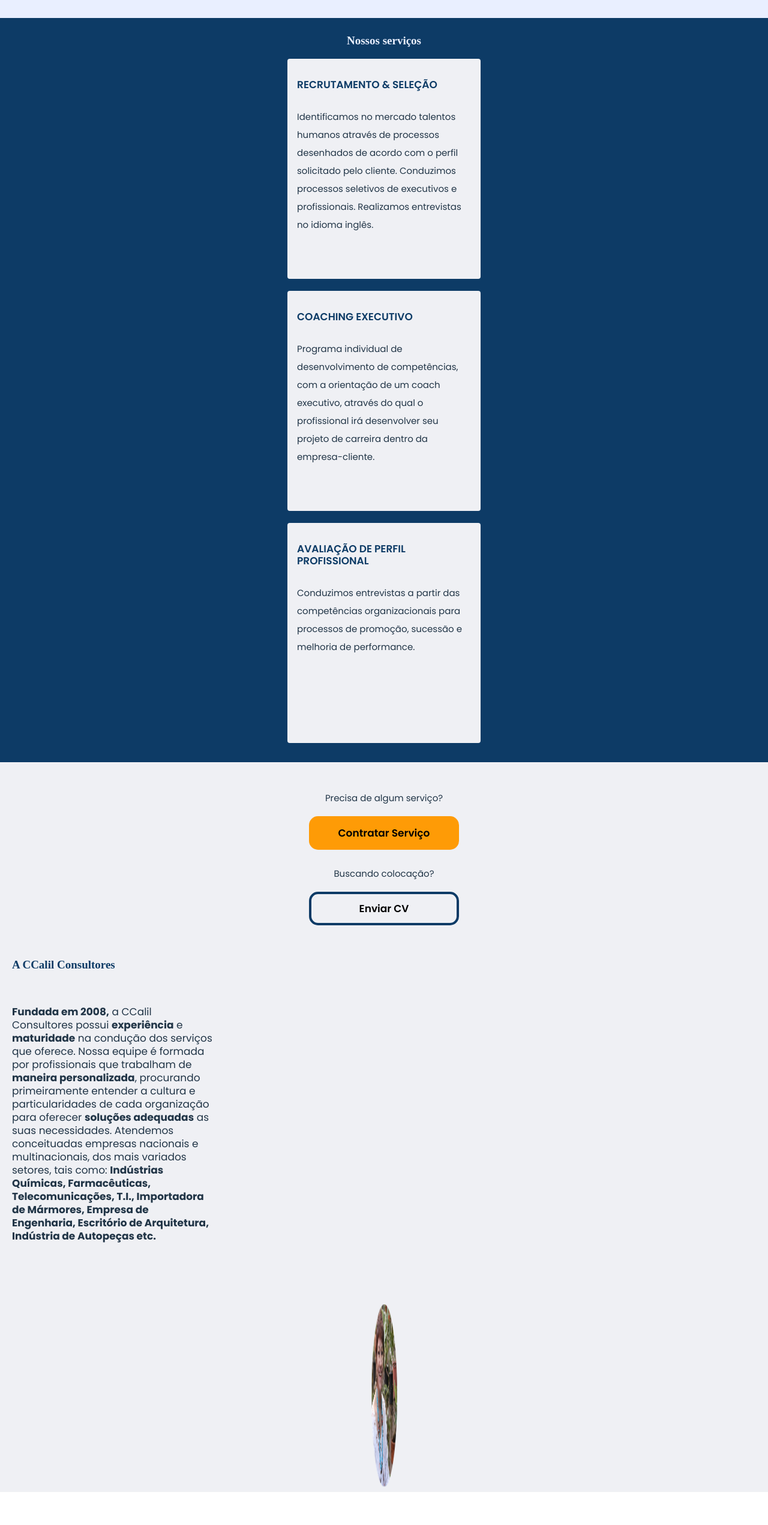
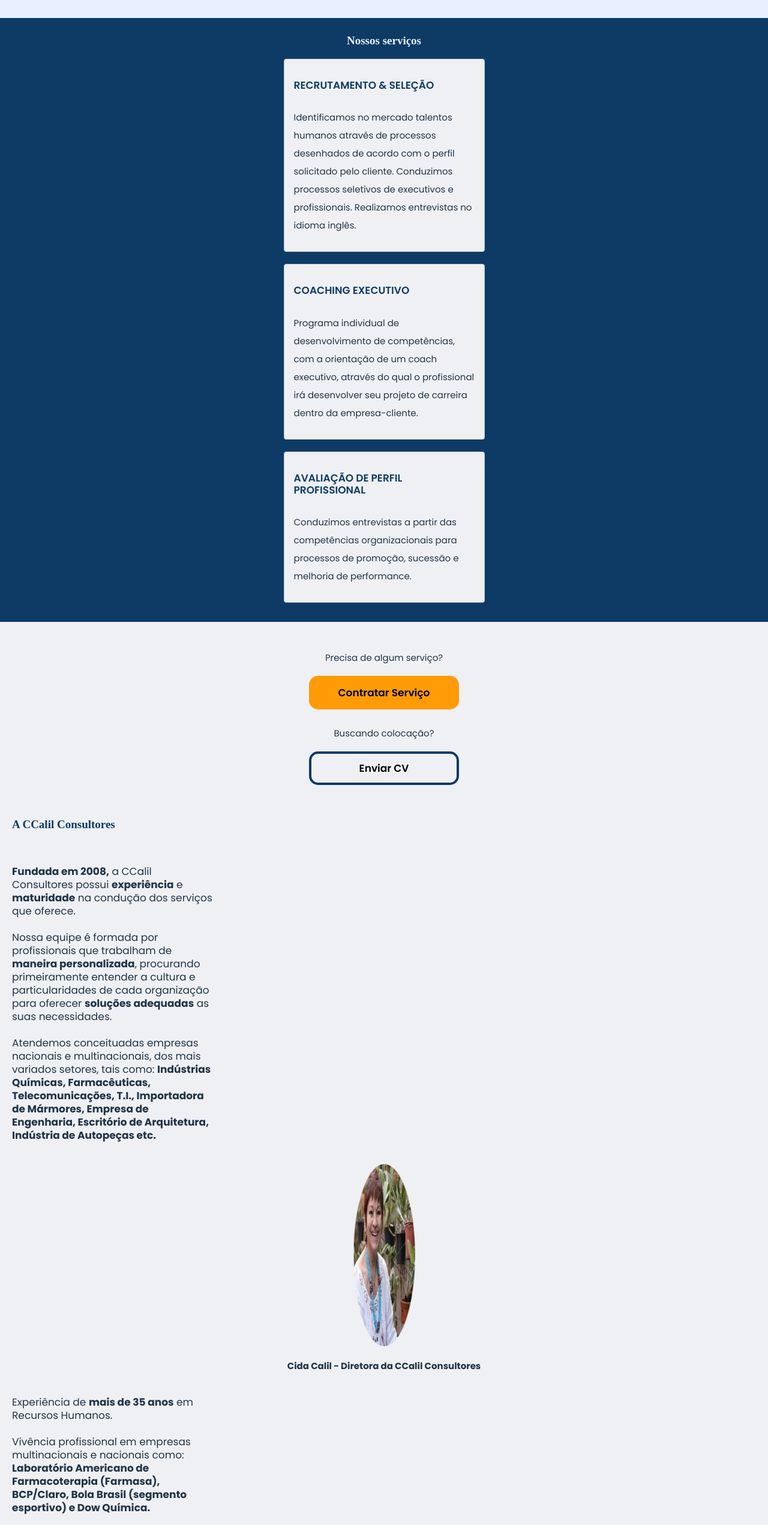
Before and after one commit to xossiane/CCalil_Consultants, a React (Vite) app: page / in a window 1280 px wide. Shown: the part 1383-3926 px from the top of the page at 60% size. Before the commit the page ends 3871 px from the top, so only its background shows below. Built offline with nearby package versions, Linux system fonts and the light colour scheme; a web font is replaced by a local one.

Commit message:
Add: CardText props

```diff
--- a/src/components/molecules/CardText/index.jsx
+++ b/src/components/molecules/CardText/index.jsx
@@ -1,25 +1,14 @@
 import React from 'react'
 import styles from './styles.module.scss'
 
-function CardText() {
-    const cardInfo = [{
-        "id":0,
-        "title": "RECRUTAMENTO & SELEÇÃO",
-        "text": "Identificamos no mercado talentos humanos através de processos desenhados de acordo com o perfil solicitado pelo cliente. Conduzimos processos seletivos de executivos e profissionais. Realizamos entrevistas no idioma inglês."
-    },
-    {
-        "id":1,
-        "title": "COACHING EXECUTIVO",
-        "text": "Programa individual de desenvolvimento de competências, com a orientação de um coach executivo, através do qual o profissional irá desenvolver seu projeto de carreira dentro da empresa-cliente."
-    },
-    {
-        "id":2,
-        "title": "AVALIAÇÃO DE PERFIL PROFISSIONAL",
-        "text": "Conduzimos entrevistas a partir das competências organizacionais para processos de promoção, sucessão e melhoria de performance."
-    }]
+function CardText({list, mt, className}) {
+   const classList = [];
+   classList.push(styles[`CardText--${mt}`]);
+   classList.push(styles[`CardText`]);
+
   return (
-    <div className={styles[`CardText`]}>
-    {cardInfo.map((item) => (
+    <div className={`${classList.join(" ")} ${className}`}>
+    {list.map((item) => (
     <div className={styles[`CardText__container`]} key={item.id}>
     <div className={styles[`CardText__info`]}>
     <p className={styles[`CardText__title`]}>{item.title}</p>
--- a/src/components/molecules/CardText/styles.module.scss
+++ b/src/components/molecules/CardText/styles.module.scss
@@ -1,10 +1,10 @@
 @import "/src/styles/variables";
 .CardText{
-
-
+    width: 33.5rem;
+    min-height: 21.7rem;
+    align-items: center;
+    margin: auto;
     &__container{
-        width: 29rem;
-        height: 33.5rem;
         padding: 1.6rem;
         border-radius: 0.4rem;
         background-color: $background;
@@ -13,6 +13,8 @@
         margin: auto;
         margin-top: 2rem;
         margin-bottom: 2rem;
+        border: 1px solid #C0C3CF;
+
     }
 
     &__info{
--- a/src/components/pages/Home/index.jsx
+++ b/src/components/pages/Home/index.jsx
@@ -1,50 +1,145 @@
-import React from 'react'
-import Header from '../../organisms/NavBar'
-import Button from '../../atoms/Button'
-import Banner from '../../../assets/images/Hero/Banner.png'
-import styles from './styles.module.scss'
-import CardIcons from '../../molecules/CardIcons'
-import CardText from '../../molecules/CardText'
-import cida from "../../../assets/images/cida.png"
+import React from "react";
+import Header from "../../organisms/NavBar";
+import Button from "../../atoms/Button";
+import Banner from "../../../assets/images/Hero/Banner.png";
+import styles from "./styles.module.scss";
+import CardIcons from "../../molecules/CardIcons";
+import CardText from "../../molecules/CardText";
+import cida from "../../../assets/images/cida.png";
 
 function HomePage() {
+  const cardInfo = [
+    {
+      id: 0,
+      title: "RECRUTAMENTO & SELEÇÃO",
+      text: "Identificamos no mercado talentos humanos através de processos desenhados de acordo com o perfil solicitado pelo cliente. Conduzimos processos seletivos de executivos e profissionais. Realizamos entrevistas no idioma inglês.",
+    },
+    {
+      id: 1,
+      title: "COACHING EXECUTIVO",
+      text: "Programa individual de desenvolvimento de competências, com a orientação de um coach executivo, através do qual o profissional irá desenvolver seu projeto de carreira dentro da empresa-cliente.",
+    },
+    {
+      id: 2,
+      title: "AVALIAÇÃO DE PERFIL PROFISSIONAL",
+      text: "Conduzimos entrevistas a partir das competências organizacionais para processos de promoção, sucessão e melhoria de performance.",
+    },
+  ];
+
+  const cardInfo2 = [
+    {
+      id: 0,
+      title: "MISSÃO",
+      text: "Indicar os melhores profissionais para os nossos clientes, através de um serviço personalizado e de qualidade.",
+    },
+    {
+      id: 1,
+      title: "VISÃO",
+      text: "Ser reconhecida como empresa séria e responsável e, fazer parte do sucesso de nossos clientes. ",
+    },
+    {
+      id: 0,
+      title: "VALORES",
+      text: "Ética, respeito, honestidade, transparência, responsabilidade e comprometimento.",
+    },
+  ];
+
   return (
     <>
-    <Header/>
+      <Header />
       <header>
-      <img src={Banner} className={styles[`HomePage__img`]} alt="Soluções adequadas às particularidades de cada organização"></img>
-       <h1 className={styles[`HomePage__headerText`]}>Desde 2008, a CCalil Consultores oferece soluções, de forma acertada, para seus clientes. </h1>
+        <img
+          src={Banner}
+          className={styles[`HomePage__img`]}
+          alt="Soluções adequadas às particularidades de cada organização"
+        ></img>
+        <h1 className={styles[`HomePage__headerText`]}>
+          Desde 2008, a CCalil Consultores oferece soluções, de forma acertada,
+          para seus clientes.{" "}
+        </h1>
       </header>
       <div className={styles[`HomePage__cardIcons`]}>
-        <h2 className={styles[`HomePage__cardIcons--text`]}>CCalil em números</h2>
+        <h2 className={styles[`HomePage__cardIcons--text`]}>
+          CCalil em números
+        </h2>
         <CardIcons />
       </div>
       <div className={styles[`HomePage__cardText`]}>
         <h2 className={styles[`HomePage__cardText--text`]}>Nossos serviços</h2>
-        <CardText />
+        <CardText list={cardInfo} />
       </div>
       <div className={styles[`HomePage__solicitation`]}>
-        <h2 className={styles[`HomePage__solicitation--text`]}>Precisa de algum serviço?</h2>
+        <h2 className={styles[`HomePage__solicitation--text`]}>
+          Precisa de algum serviço?
+        </h2>
         <Button>Contratar Serviço</Button>
-        <h2 className={styles[`HomePage__solicitation--text`]}>Buscando colocação?</h2>
+        <h2 className={styles[`HomePage__solicitation--text`]}>
+          Buscando colocação?
+        </h2>
         <Button mt="mt">Enviar CV</Button>
       </div>
       <div className={styles[`HomePage__description`]}>
-       <h2 className={styles[`HomePage__description--title`]}>A CCalil Consultores</h2>
-       <p className={styles[`HomePage__description--text`]}><strong>Fundada em 2008,</strong> a CCalil Consultores possui <strong>experiência</strong> e <strong>maturidade</strong> na condução dos serviços que oferece.
-Nossa equipe é formada por profissionais que trabalham de <strong>maneira personalizada</strong>, procurando primeiramente entender a cultura e particularidades de cada organização para oferecer <strong>soluções adequadas</strong> as suas necessidades.
-Atendemos conceituadas empresas nacionais e multinacionais, dos mais variados setores, tais como: <strong>Indústrias Químicas, Farmacêuticas, Telecomunicações, T.I., Importadora de Mármores, Empresa de Engenharia, Escritório de Arquitetura, Indústria de Autopeças etc.</strong>  </p>
+        <h2 className={styles[`HomePage__description--title`]}>
+          A CCalil Consultores
+        </h2>
+        <p className={styles[`HomePage__description--text`]}>
+          <strong>Fundada em 2008,</strong> a CCalil Consultores possui{" "}
+          <strong>experiência</strong> e <strong>maturidade</strong> na condução
+          dos serviços que oferece.<br></br>
+          <br></br>
+          Nossa equipe é formada por profissionais que trabalham de{" "}
+          <strong>maneira personalizada</strong>, procurando primeiramente
+          entender a cultura e particularidades de cada organização para
+          oferecer <strong>soluções adequadas</strong> as suas necessidades.
+          <br></br>
+          <br></br>
+          Atendemos conceituadas empresas nacionais e multinacionais, dos mais
+          variados setores, tais como:{" "}
+          <strong>
+            Indústrias Químicas, Farmacêuticas, Telecomunicações, T.I.,
+            Importadora de Mármores, Empresa de Engenharia, Escritório de
+            Arquitetura, Indústria de Autopeças etc.
+          </strong>{" "}
+        </p>
       </div>
       <div className={styles[`HomePage__profile`]}>
-        <img src={cida} alt="Cida Calil" className={styles[`HomePage__avatar`]}></img>
+        <img
+          src={cida}
+          alt="Cida Calil"
+          className={styles[`HomePage__avatar`]}
+        ></img>
+        <h2>Cida Calil - Diretora da CCalil Consultores</h2>
+        <p className={styles[`HomePage__profile--text`]}>
+          Experiência de <strong>mais de 35 anos</strong> em Recursos Humanos.{" "}
+          <br></br>
+          <br></br>
+          Vivência profissional em empresas multinacionais e nacionais como:{" "}
+          <strong>
+            Laboratório Americano de Farmacoterapia (Farmasa), BCP/Claro, Bola
+            Brasil (segmento esportivo) e Dow Química.
+          </strong>{" "}
+          <br></br>
+          <br></br>
+          Atua desde 2008 como Consultora na CCalil Consultores.<br></br>
+          <br></br>
+          <strong>Coach</strong> certificada pela Sociedade Brasileira de
+          Coaching (SBC) e Pós Graduada em Gestão Empresarial.<br></br>
+          <br></br>
+          Teve participação direta do maior e mais rápido "start-up" - BCP (hoje
+          Claro), com a{" "}
+          <strong>
+            contratação de cerca de 2.700 pessoas em apenas um ano.
+          </strong>
+          <br></br>
+          <br></br>
+          <strong>Fluente</strong> no Inglês.
+        </p>
       </div>
-
-
-
-
-
+      <div className={styles[`HomePage__values`]}>
+      <CardText mt="mt" list={cardInfo2} />
+      </div>
     </>
-  )
+  );
 }
 
-export default HomePage
+export default HomePage;
--- a/src/components/pages/Home/styles.module.scss
+++ b/src/components/pages/Home/styles.module.scss
@@ -81,7 +81,16 @@
         }
     }
     &__profile{
-
+        &--text{
+            width: 33.5rem;
+            height: 46.2rem;
+            font-family: 'Poppins';
+            font-weight: 400;
+            line-height: 2.2rem;
+            font-size: 1.7rem;
+            text-align: left;
+            padding: 2rem;
+        }
     }
     &__avatar{
         display: inline-block;
@@ -98,4 +107,14 @@
             }
 
     }
-}}
+}
+
+&__values{
+    margin-top: 4.7rem;
+    background-color: $blueBackground;
+    padding-top: 4.19rem;
+    padding-left: 2rem;
+    padding-right: 2rem;
+}
+
+}
```
Lines whose indentation alone changed are shown as unchanged.
